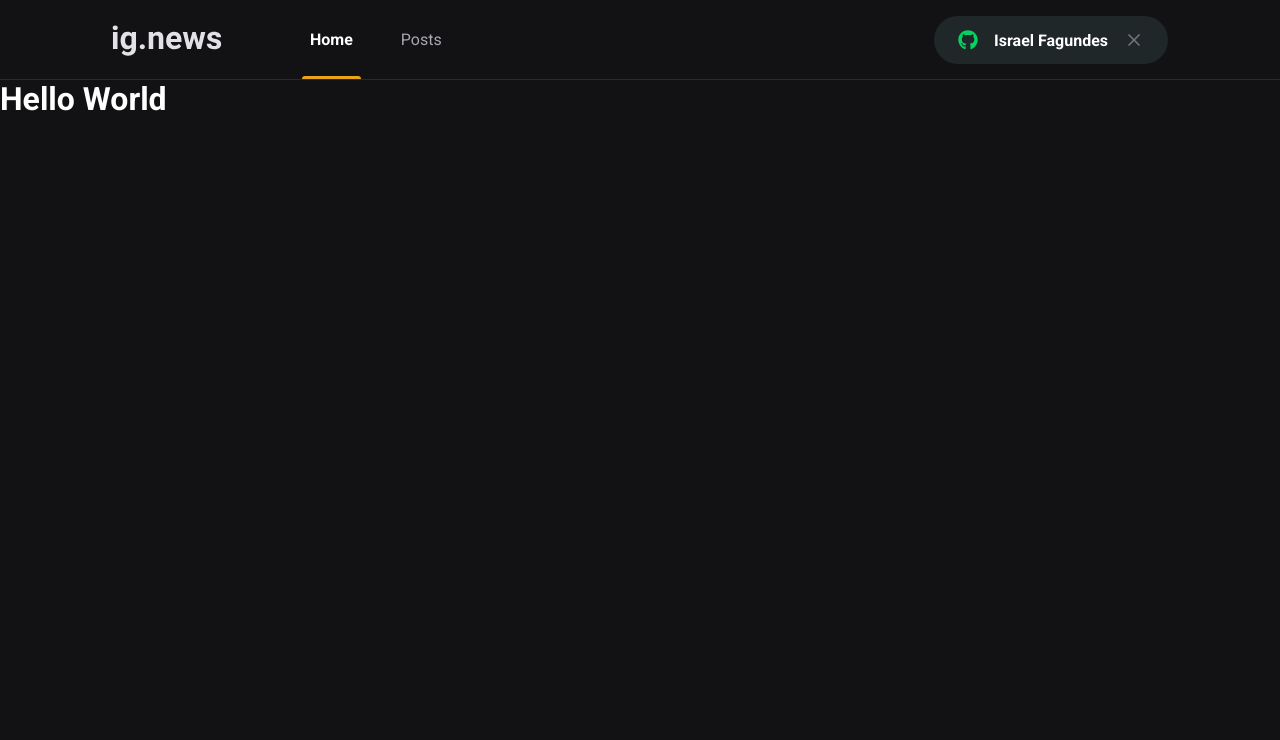
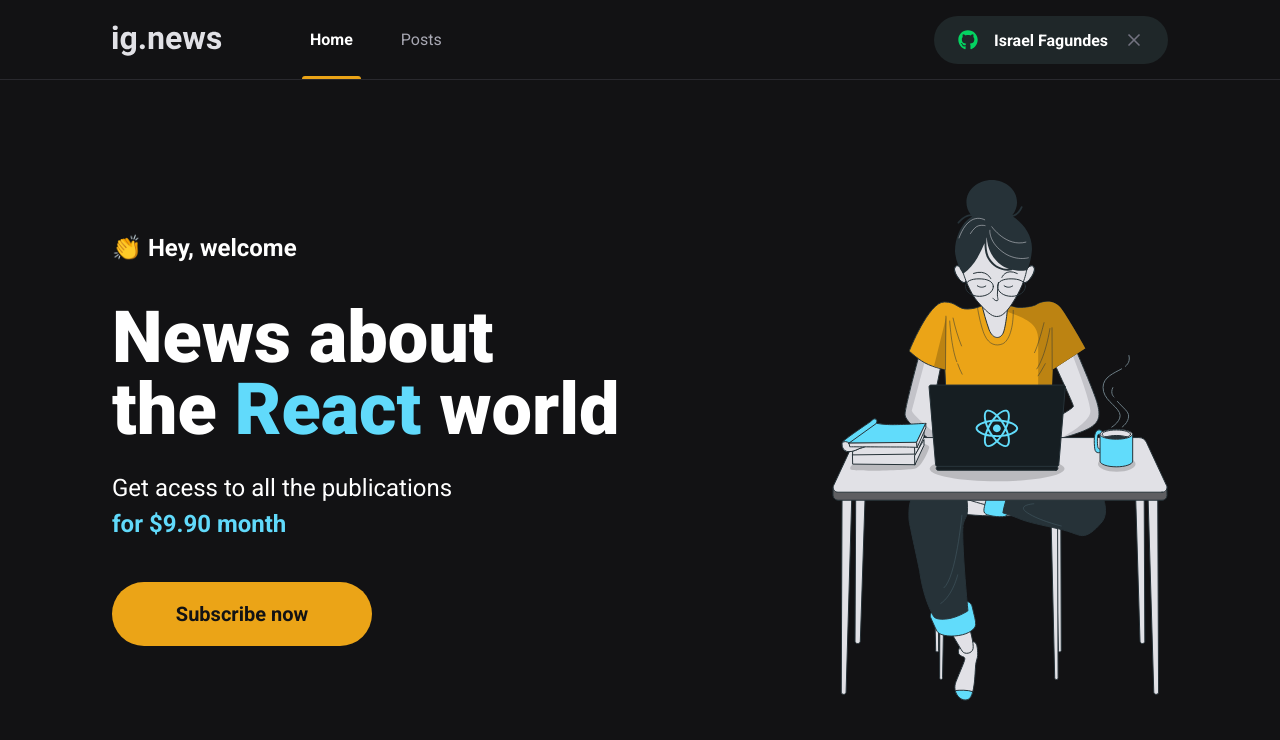
Before and after one commit to israelfagundes/ignews, a Next.js app: page / in a window 1280 px wide. Shown: the top 740 px of the page. Built offline with nearby package versions, Linux system fonts and the light colour scheme.

Commit message:
feat: Add homepage.

```diff
--- /dev/null
+++ b/src/components/SubscribeButton/index.tsx
@@ -0,0 +1,9 @@
+import styles from './styles.module.scss'
+
+export function SubscribeButton() {
+  return (
+    <button type="button" className={styles.subscribeButton}>
+      Subscribe now
+    </button>
+  )
+}
--- /dev/null
+++ b/src/components/SubscribeButton/styles.module.scss
@@ -0,0 +1,19 @@
+.subscribeButton {
+  height: 4rem;
+  width: 260px;
+  border: 0;
+  border-radius: 2rem;
+  background: var(--yellow-500);
+  color: var(--gray-900);
+  font-size: 1.25rem;
+  font-weight: bold;
+
+  display: flex;
+  align-items: center;
+  justify-content: center;
+  transition: filter 0.2s;
+
+  &:hover {
+    filter: brightness(0.8);
+  }
+}
--- a/src/pages/index.tsx
+++ b/src/pages/index.tsx
@@ -1,4 +1,8 @@
 import Head from 'next/head'
+
+import { SubscribeButton } from '../components/SubscribeButton'
+
+import styles from '../styles/home.module.scss'
 
 export default function Home() {
   return (
@@ -6,7 +10,20 @@
       <Head>
         <title>Home | ig.news</title>
       </Head>
-      <h1>Hello <span>World</span></h1>
+
+      <main className={styles.contentContainer}>
+        <section className={styles.hero}>
+          <span>👏 Hey, welcome</span>
+          <h1>News about <br/> the <span>React</span> world</h1>
+          <p>
+            Get acess to all the publications <br />
+            <span>for $9.90 month</span>
+          </p>
+          <SubscribeButton />
+        </section>
+
+        <img src="/images/avatar.svg" alt="Girl coding" />
+      </main>
     </>
   )
 }
--- /dev/null
+++ b/src/styles/home.module.scss
@@ -0,0 +1,45 @@
+.contentContainer {
+  max-width: 1120px;
+  margin: 0 auto;
+  padding: 0 2rem;
+  height: calc(100vh - 5rem);
+
+  display: flex;
+  align-items: center;
+  justify-content: space-between;
+}
+
+.hero {
+  max-width: 600px;
+
+  > span {
+    font-size: 1.5rem;
+    font-weight: bold;
+  }
+
+  h1 {
+    font-size: 4.5rem;
+    line-height: 4.5rem;
+    font-weight: 900;
+    margin-top: 2.5rem;
+
+    span {
+      color: var(--cyan-500);
+    }
+  }
+
+  p {
+    font-size: 1.5rem;
+    line-height: 2.25rem;
+    margin-top: 1.5rem;
+
+    span {
+      color: var(--cyan-500);
+      font-weight: bold;
+    }
+  }
+
+  button {
+    margin-top: 2.5rem;
+  }
+}
```
